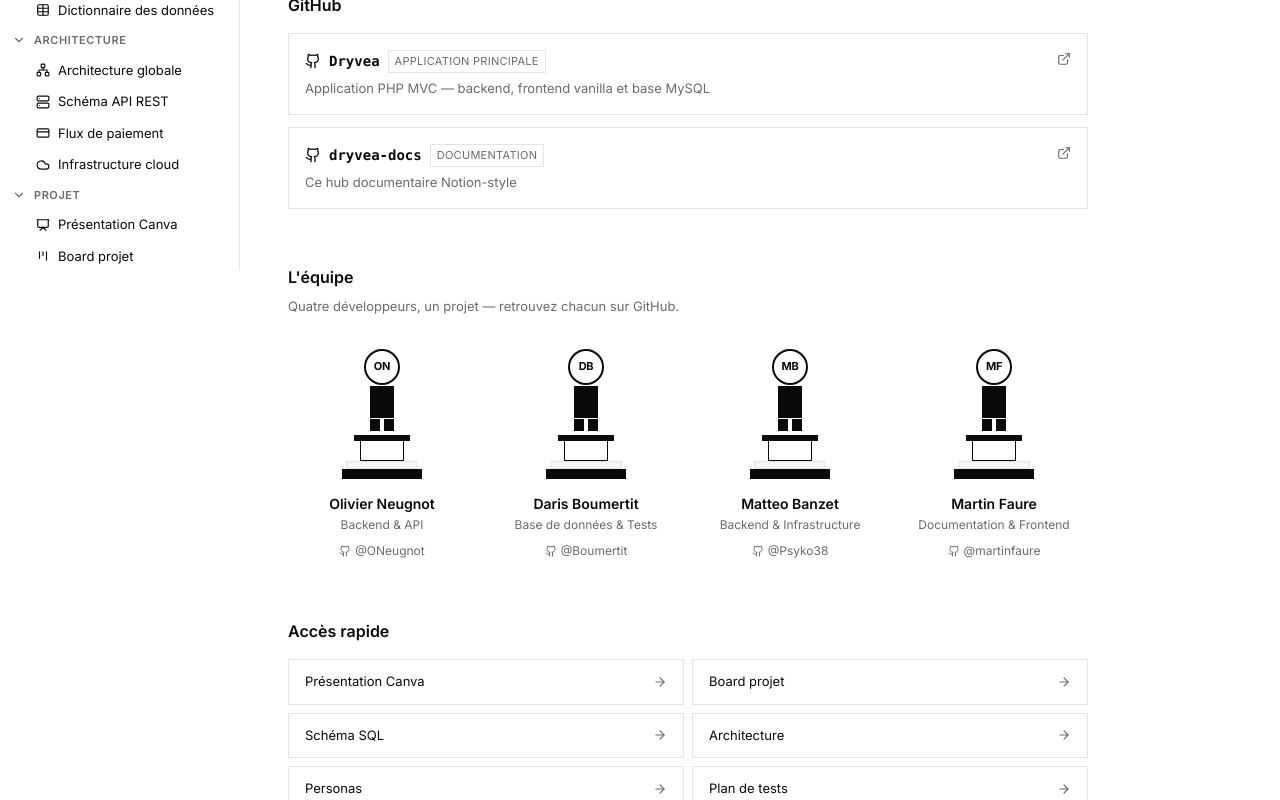
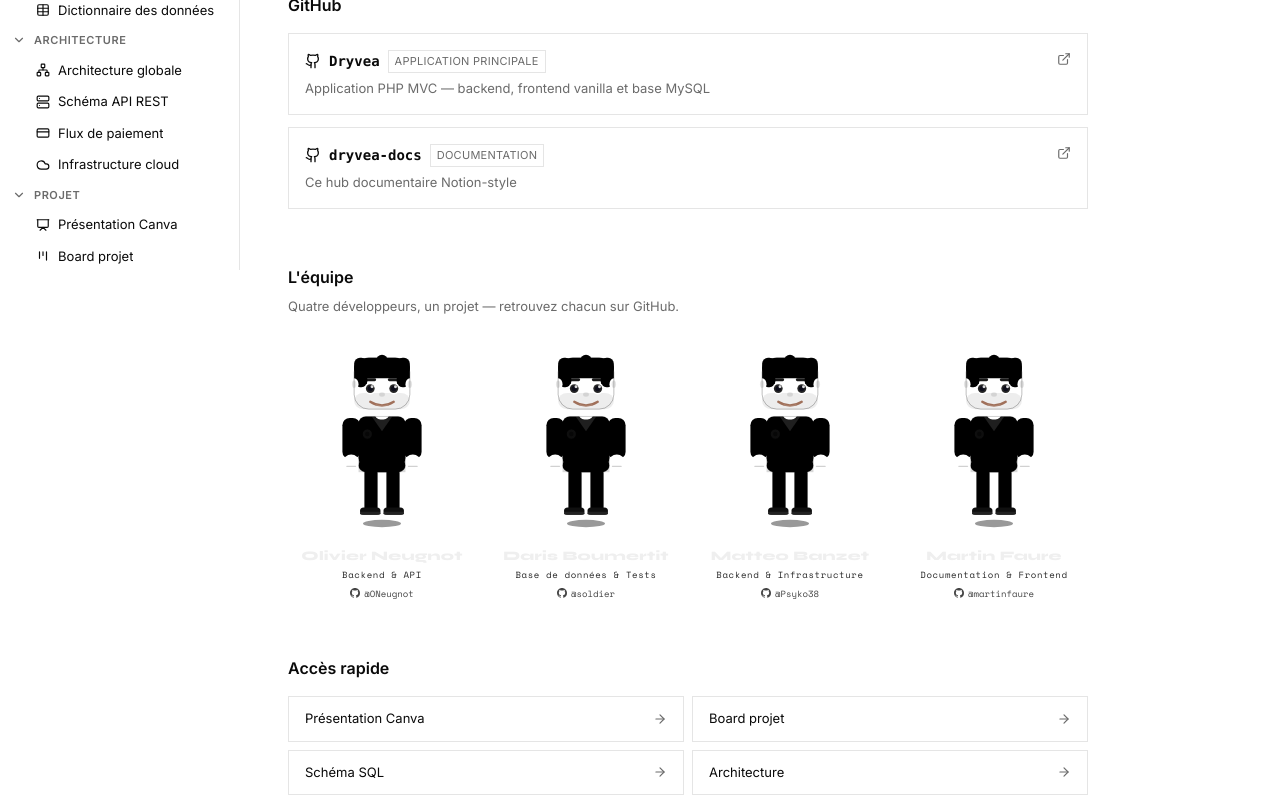
Before and after one commit to martinfaure/dryvea-docs, a React (Vite) app: page / in a window 1280 px wide. Shown: the part 530-1330 px from the top of the page. Built offline with nearby package versions, Linux system fonts and the light colour scheme.

Commit message:
add Style of figurine and change the json file of teams

```diff
--- a/src/components/TeamFigurine.jsx
+++ b/src/components/TeamFigurine.jsx
@@ -1,39 +1,236 @@
-import { Github } from 'lucide-react'
+function FigurineBody({ m }) {
+  return (
+    <svg
+      viewBox="0 0 60 122"
+      xmlns="http://www.w3.org/2000/svg"
+      className="figurine-svg"
+      style={{
+        width: 88,
+        height: 'auto',
+        display: 'block',
+        filter: `drop-shadow(0 0 14px ${m.glow}88) drop-shadow(0 4px 10px rgba(0,0,0,0.8))`,
+        transition: 'filter 0.3s, transform 0.3s',
+      }}
+    >
+      {/* ombre sol */}
+      <ellipse cx="30" cy="119" rx="13" ry="2.5" fill="rgba(0,0,0,0.4)" />
 
-export default function TeamFigurine({ member }) {
+      {/* ── JAMBES ── */}
+      <rect x="18" y="82" width="9" height="30" rx="2.5" fill={m.pants} />
+      <rect x="33" y="82" width="9" height="30" rx="2.5" fill={m.pants} />
+      {/* surpiqûres jambes */}
+      <line x1="22.5" y1="84" x2="22.5" y2="108" stroke={m.accent} strokeWidth="0.4" opacity="0.3" />
+      <line x1="37.5" y1="84" x2="37.5" y2="108" stroke={m.accent} strokeWidth="0.4" opacity="0.3" />
+      {/* Chaussures */}
+      <rect x="15" y="108" width="14" height="5" rx="2.5" fill="#0f0f0f" />
+      <rect x="31" y="108" width="14" height="5" rx="2.5" fill="#0f0f0f" />
+      {/* semelle */}
+      <rect x="15" y="111" width="14" height="2" rx="1" fill="#222" />
+      <rect x="31" y="111" width="14" height="2" rx="1" fill="#222" />
+
+      {/* ── CORPS ── */}
+      <rect x="14" y="46" width="32" height="38" rx="5" fill={m.shirt} />
+      {/* col V */}
+      <polygon points="23,46 37,46 30,56" fill="rgba(255,255,255,0.12)" />
+      {/* coutures épaules */}
+      <line x1="14" y1="52" x2="24" y2="52" stroke="rgba(0,0,0,0.25)" strokeWidth="0.8" />
+      <line x1="36" y1="52" x2="46" y2="52" stroke="rgba(0,0,0,0.25)" strokeWidth="0.8" />
+      {/* poche chest */}
+      <rect x="32" y="54" width="9" height="8" rx="1.5" fill="rgba(0,0,0,0.2)" stroke={m.accent} strokeWidth="0.5" opacity="0.6" />
+      {/* logo/badge cercle */}
+      <circle cx="20" cy="58" r="3.5" fill="rgba(255,255,255,0.08)" stroke={m.accent} strokeWidth="0.6" opacity="0.7" />
+      <circle cx="20" cy="58" r="1.5" fill={m.accent} opacity="0.5" />
+      {/* bas chemise */}
+      <rect x="14" y="80" width="32" height="4" rx="0" fill="rgba(0,0,0,0.15)" />
+
+      {/* ── BRAS ── */}
+      <rect x="3"  y="47" width="12" height="28" rx="5" fill={m.shirt} />
+      <rect x="45" y="47" width="12" height="28" rx="5" fill={m.shirt} />
+      {/* coudes */}
+      <ellipse cx="9"  cy="62" rx="5" ry="3" fill="rgba(0,0,0,0.15)" />
+      <ellipse cx="51" cy="62" rx="5" ry="3" fill="rgba(0,0,0,0.15)" />
+      {/* Mains */}
+      <ellipse cx="9"  cy="77" rx="5.5" ry="5" fill={m.skin} />
+      <ellipse cx="51" cy="77" rx="5.5" ry="5" fill={m.skin} />
+      {/* doigts hints */}
+      <line x1="6"  y1="80" x2="12" y2="80" stroke="rgba(0,0,0,0.18)" strokeWidth="0.8" strokeLinecap="round" />
+      <line x1="48" y1="80" x2="54" y2="80" stroke="rgba(0,0,0,0.18)" strokeWidth="0.8" strokeLinecap="round" />
+
+      {/* ── COU ── */}
+      <rect x="25" y="37" width="10" height="11" rx="4" fill={m.skin} />
+
+      {/* ── TÊTE ── */}
+      <rect x="11" y="6" width="38" height="35" rx="10" fill={m.skin} />
+      {/* ombre mâchoire */}
+      <rect x="11" y="30" width="38" height="11" rx="6" fill="rgba(0,0,0,0.07)" />
+
+      {/* ── CHEVEUX ── */}
+      {/* calotte */}
+      <rect x="11" y="6"  width="38" height="14" rx="10" fill={m.hair} />
+      {/* côtés */}
+      <rect x="11" y="6"  width="9"  height="20" rx="4" fill={m.hair} />
+      <rect x="40" y="6"  width="9"  height="20" rx="4" fill={m.hair} />
+      {/* mèche centrale */}
+      <rect x="26" y="4"  width="8"  height="8"  rx="4" fill={m.hair} />
+
+      {/* ── OREILLES ── */}
+      <ellipse cx="11" cy="24" rx="3" ry="4" fill={m.skin} />
+      <ellipse cx="49" cy="24" rx="3" ry="4" fill={m.skin} />
+      <ellipse cx="11" cy="24" rx="1.5" ry="2.5" fill="rgba(0,0,0,0.1)" />
+      <ellipse cx="49" cy="24" rx="1.5" ry="2.5" fill="rgba(0,0,0,0.1)" />
+
+      {/* ── YEUX ── */}
+      {/* sourcils */}
+      <rect x="18" y="20" width="8" height="2" rx="1" fill={m.hair} opacity="0.9" />
+      <rect x="34" y="20" width="8" height="2" rx="1" fill={m.hair} opacity="0.9" />
+      {/* globe */}
+      <rect x="18" y="23" width="8" height="8" rx="4" fill="white" />
+      <rect x="34" y="23" width="8" height="8" rx="4" fill="white" />
+      {/* iris */}
+      <circle cx="22" cy="27" r="3" fill={m.shirt} opacity="0.85" />
+      <circle cx="38" cy="27" r="3" fill={m.shirt} opacity="0.85" />
+      {/* pupille */}
+      <circle cx="22" cy="27" r="1.8" fill="#0d0d1a" />
+      <circle cx="38" cy="27" r="1.8" fill="#0d0d1a" />
+      {/* reflet */}
+      <circle cx="23.2" cy="25.8" r="1" fill="white" opacity="0.85" />
+      <circle cx="39.2" cy="25.8" r="1" fill="white" opacity="0.85" />
+
+      {/* ── NEZ ── */}
+      <ellipse cx="30" cy="31" rx="2" ry="1.5" fill="rgba(0,0,0,0.1)" />
+
+      {/* ── BOUCHE ── */}
+      <path d="M22 36 Q30 41 38 36" stroke="#a0705a" strokeWidth="1.6" fill="none" strokeLinecap="round" />
+      {/* lèvre inférieure hint */}
+      <path d="M26 38 Q30 40 34 38" stroke="rgba(255,255,255,0.15)" strokeWidth="0.8" fill="none" strokeLinecap="round" />
+
+      {/* ── OUTLINES GLOW ── */}
+      <rect x="11" y="6" width="38" height="35" rx="10" fill="none" stroke={m.accent} strokeWidth="0.5" opacity="0.35" />
+      <rect x="14" y="46" width="32" height="38" rx="5"  fill="none" stroke={m.accent} strokeWidth="0.5" opacity="0.25" />
+    </svg>
+  )
+}
+
+export function TeamFigurine({ member }) {
+  const m = member
   return (
-    <div className="flex flex-col items-center text-center group">
-      <div className="flex flex-col items-center mb-1">
-        <div className="w-9 h-9 rounded-full border-2 border-black bg-white flex items-center justify-center text-[11px] font-bold tracking-tight">
-          {member.initials}
-        </div>
-        <div className="w-6 h-8 bg-black mt-px" />
-        <div className="flex gap-1 mt-px">
-          <div className="w-2.5 h-3 bg-black" />
-          <div className="w-2.5 h-3 bg-black" />
-        </div>
-      </div>
+    <div
+      className="team-figurine flex flex-col items-center cursor-pointer"
+      style={{ '--glow': m.glow }}
+    >
+      <style>{`
+        @import url('https://fonts.googleapis.com/css2?family=Space+Mono:wght@400;700&family=Syne:wght@700;800&display=swap');
 
-      <div className="flex flex-col items-center w-full">
-        <div className="w-14 h-1.5 bg-black" />
-        <div className="w-11 h-5 border-x border-b border-black bg-white" />
-        <div className="w-[72px] h-2 bg-gray-50 border border-gray-100" />
-        <div className="w-20 h-2.5 bg-black" />
-      </div>
+        .team-figurine { position: relative; }
 
-      <div className="mt-4 w-full">
-        <p className="text-sm font-semibold text-black leading-tight">{member.name}</p>
-        <p className="text-[12px] text-gray-400 mt-1">{member.role}</p>
+        .figurine-svg { transition: filter 0.3s ease, transform 0.35s cubic-bezier(0.34,1.56,0.64,1); }
+
+        .team-figurine:hover .figurine-svg {
+          transform: translateY(-10px) scale(1.04);
+          animation: wobble 0.42s ease-in-out;
+        }
+        @keyframes wobble {
+          0%,100% { rotate: 0deg; }
+          20%  { rotate: -4deg; }
+          60%  { rotate: 3.5deg; }
+          80%  { rotate: -1.5deg; }
+        }
+
+        .glow-base { transition: opacity 0.3s, transform 0.3s; }
+        .team-figurine:hover .glow-base { opacity: 1 !important; transform: scaleX(1.4) !important; }
+
+        .figurine-name  { font-family: 'Syne', sans-serif; font-weight: 800; font-size: 13px; color: #efefef; letter-spacing: 0.02em; }
+        .figurine-role  { font-family: 'Space Mono', monospace; font-size: 9px; letter-spacing: 0.07em; opacity: 0.85; margin-top: 2px; }
+        .figurine-gh    {
+          display: inline-flex; align-items: center; gap: 4px;
+          font-family: 'Space Mono', monospace; font-size: 9px; color: #444;
+          text-decoration: none; margin-top: 5px;
+          transition: color 0.2s;
+        }
+        .figurine-gh:hover { color: #888; }
+      `}</style>
+
+      <FigurineBody m={m} />
+
+      {/* halo sol */}
+      <div
+        className="glow-base"
+        style={{
+          width: 64, height: 10,
+          borderRadius: '50%',
+          background: `radial-gradient(ellipse, ${m.glow}99 0%, transparent 70%)`,
+          opacity: 0.45,
+          marginTop: -3,
+        }}
+      />
+
+      {/* infos */}
+      <div style={{ marginTop: 12, textAlign: 'center', display: 'flex', flexDirection: 'column', alignItems: 'center' }}>
+        <span className="figurine-name">{m.name}</span>
+        <span className="figurine-role" style={{ color: m.glow }}>{m.role}</span>
         <a
-          href={member.github}
+          className="figurine-gh"
+          href={m.github}
           target="_blank"
           rel="noopener noreferrer"
-          className="inline-flex items-center gap-1 mt-2 text-[12px] text-gray-400 hover:text-black transition-colors"
         >
-          <Github size={12} />
-          @{member.githubUsername}
+          <svg width="10" height="10" viewBox="0 0 16 16" fill="currentColor">
+            <path d="M8 0C3.58 0 0 3.58 0 8c0 3.54 2.29 6.53 5.47 7.59.4.07.55-.17.55-.38 0-.19-.01-.82-.01-1.49-2.01.37-2.53-.49-2.69-.94-.09-.23-.48-.94-.82-1.13-.28-.15-.68-.52-.01-.53.63-.01 1.08.58 1.23.82.72 1.21 1.87.87 2.33.66.07-.52.28-.87.51-1.07-1.78-.2-3.64-.89-3.64-3.95 0-.87.31-1.59.82-2.15-.08-.2-.36-1.02.08-2.12 0 0 .67-.21 2.2.82a7.65 7.65 0 0 1 2-.27c.68 0 1.36.09 2 .27 1.53-1.04 2.2-.82 2.2-.82.44 1.1.16 1.92.08 2.12.51.56.82 1.27.82 2.15 0 3.07-1.87 3.75-3.65 3.95.29.25.54.73.54 1.48 0 1.07-.01 1.93-.01 2.2 0 .21.15.46.55.38A8.013 8.013 0 0 0 16 8c0-4.42-3.58-8-8-8z"/>
+          </svg>
+          @{m.githubUsername}
         </a>
       </div>
     </div>
   )
 }
+
+// ─── Preview ──────────────────────────────────────────────────────────────────
+export default function TeamShowcase() {
+  return (
+    <div style={{
+      background: '#08080e',
+      minHeight: '100vh',
+      display: 'flex',
+      flexDirection: 'column',
+      alignItems: 'center',
+      justifyContent: 'center',
+      padding: '48px 24px',
+      gap: 40,
+    }}>
+      <p style={{
+        fontFamily: "'Space Mono', monospace",
+        fontSize: 10,
+        color: '#2a2a3a',
+        letterSpacing: '0.2em',
+        textTransform: 'uppercase',
+      }}>
+        Dryvea — Équipe
+      </p>
+
+      <div style={{
+        display: 'flex',
+        gap: 56,
+        alignItems: 'flex-end',
+        flexWrap: 'wrap',
+        justifyContent: 'center',
+      }}>
+        {TEAM.map((m, i) => (
+          <div
+            key={m.name}
+            style={{
+              animation: `floatIn 0.55s cubic-bezier(0.34,1.56,0.64,1) ${i * 0.08}s both`,
+            }}
+          >
+            <style>{`
+              @keyframes floatIn {
+                from { opacity:0; transform:translateY(28px) scale(0.82); }
+                to   { opacity:1; transform:translateY(0) scale(1); }
+              }
+            `}</style>
+            <TeamFigurine member={m} />
+          </div>
+        ))}
+      </div>
+    </div>
+  )
+}
--- a/src/data/home.json
+++ b/src/data/home.json
@@ -24,28 +24,52 @@
     "initials": "ON",
     "role": "Backend & API",
     "github": "https://github.com/ONeugnot",
-      "githubUsername": "ONeugnot"
+    "githubUsername": "ONeugnot",
+    "skin": "#ffffff",
+    "shirt": "#000",
+    "pants": "#000",
+    "hair": "#000",
+    "glow": "#000",
+    "accent": "#000"
   },
   {
     "name": "Daris Boumertit",
     "initials": "DB",
     "role": "Base de données & Tests",
-      "github": "https://github.com/Boumertit",
-      "githubUsername": "Boumertit"
+    "github": "https://github.com/DarisB1",
+    "githubUsername": "soldier",
+    "skin": "#ffffff",
+    "shirt": "#000",
+    "pants": "#000",
+    "hair": "#000",
+    "glow": "#000",
+    "accent": "#000"
   },
   {
     "name": "Matteo Banzet",
     "initials": "MB",
     "role": "Backend & Infrastructure",
     "github": "https://github.com/Psyko38",
-      "githubUsername": "Psyko38"
+    "githubUsername": "Psyko38",
+    "skin": "#ffffff",
+    "shirt": "#000",
+    "pants": "#000",
+    "hair": "#000",
+    "glow": "#000",
+    "accent": "#000"
   },
   {
     "name": "Martin Faure",
     "initials": "MF",
     "role": "Documentation & Frontend",
     "github": "https://github.com/martinfaure",
-      "githubUsername": "martinfaure"
+    "githubUsername": "martinfaure",
+    "skin": "#ffffff",
+    "shirt": "#000",
+    "pants": "#000",
+    "hair": "#000",
+    "glow": "#000",
+    "accent": "#000"
   }
 ],
   "quickLinks": [
--- a/src/pages/Home.jsx
+++ b/src/pages/Home.jsx
@@ -1,6 +1,6 @@
 import { Link } from 'react-router-dom'
 import { Github, ExternalLink, ArrowRight } from 'lucide-react'
-import TeamFigurine from '../components/TeamFigurine'
+import { TeamFigurine } from '../components/TeamFigurine'
 import home from '../data/home.json'
 
 export default function Home() {
```
Also changed, not shown: 1 other file (tests, documents, lock files or other folders). Lines whose indentation alone changed are shown as unchanged.
